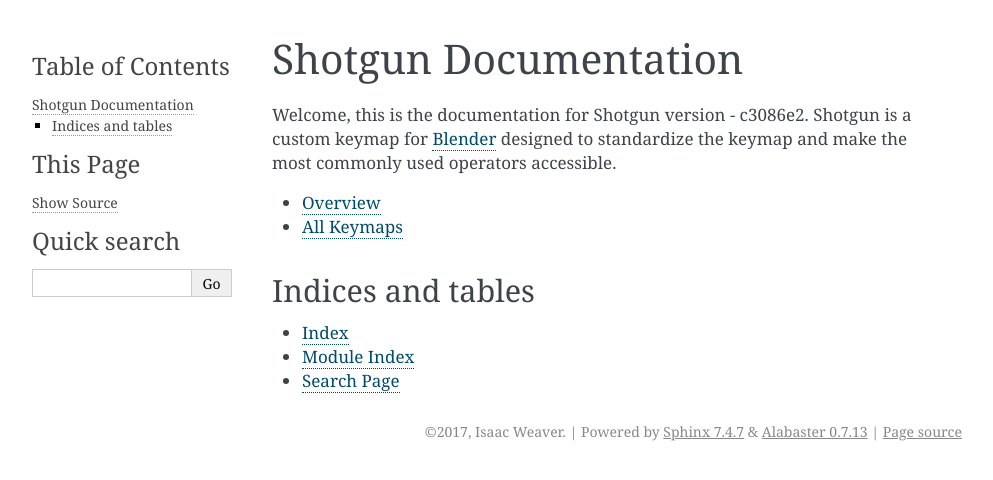
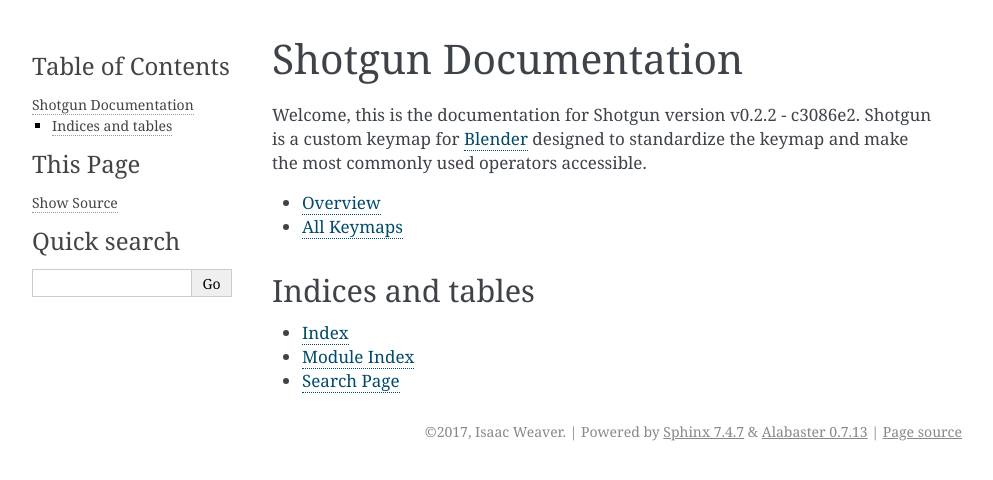
Before and after one commit to wisaac407/shotgun, a Sphinx documentation site: the page built from doc/index.rst, in a window 1280 px wide. Shown: the top 480 px of the page, without its empty margins (148-1141 px from the left). Built offline with Sphinx 7.4.7, drawn with Linux system fonts in a browser that asks for light colours; pages that are not in the unit, such as notebooks, are missing from menus.

```diff
--- a/doc/conf.py
+++ b/doc/conf.py
@@ -17,8 +17,8 @@ project = 'Shotgun'
 copyright = '2017, Isaac Weaver'
 author = 'Isaac Weaver'
 
-version = ' - c3086e2'
-release = ' - c3086e2'
+version = 'v0.2.2 - c3086e2'
+release = 'v0.2.2 - c3086e2'
 
 intersphinx_mapping = {
     'blender': ('http://docs.blender.org/api/blender_python_api_master/', '../blender_objects.inv')
--- a/doc/index.rst
+++ b/doc/index.rst
@@ -3,7 +3,7 @@
 Shotgun Documentation
 =====================
 
-Welcome, this is the documentation for Shotgun version  - c3086e2.
+Welcome, this is the documentation for Shotgun version v0.2.2 - c3086e2.
 Shotgun is a custom keymap for `Blender <http://www.blender.org>`_ designed to standardize the keymap and make the most
 commonly used operators accessible.
 
```
